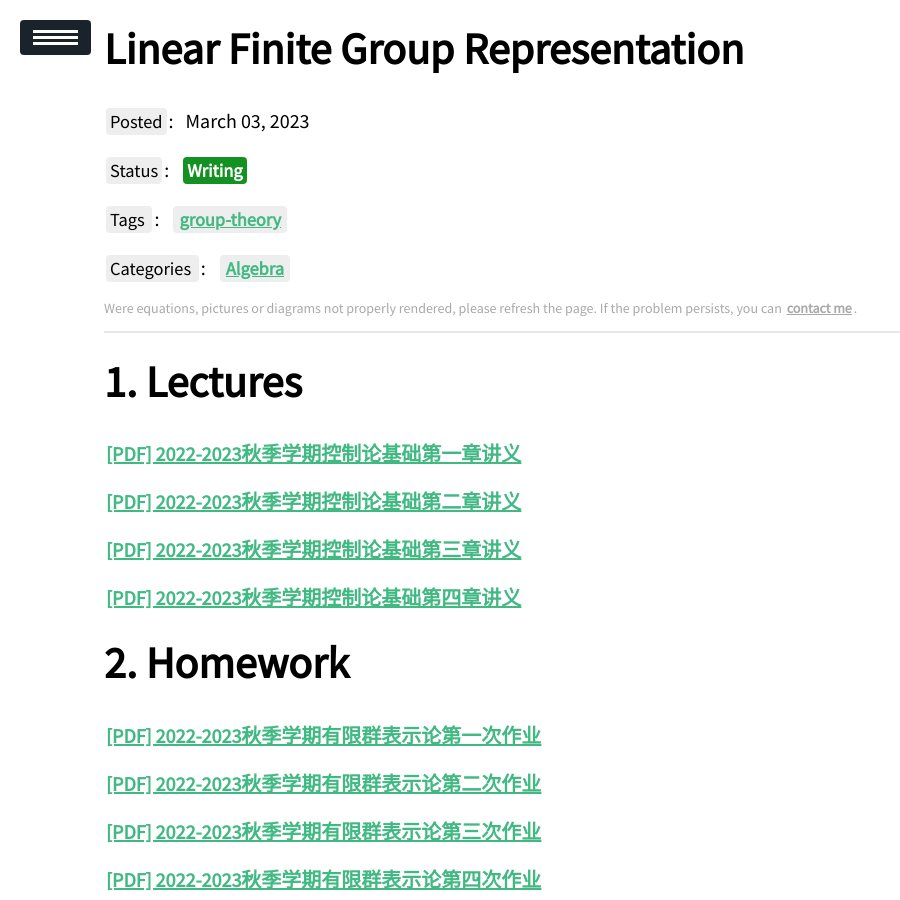
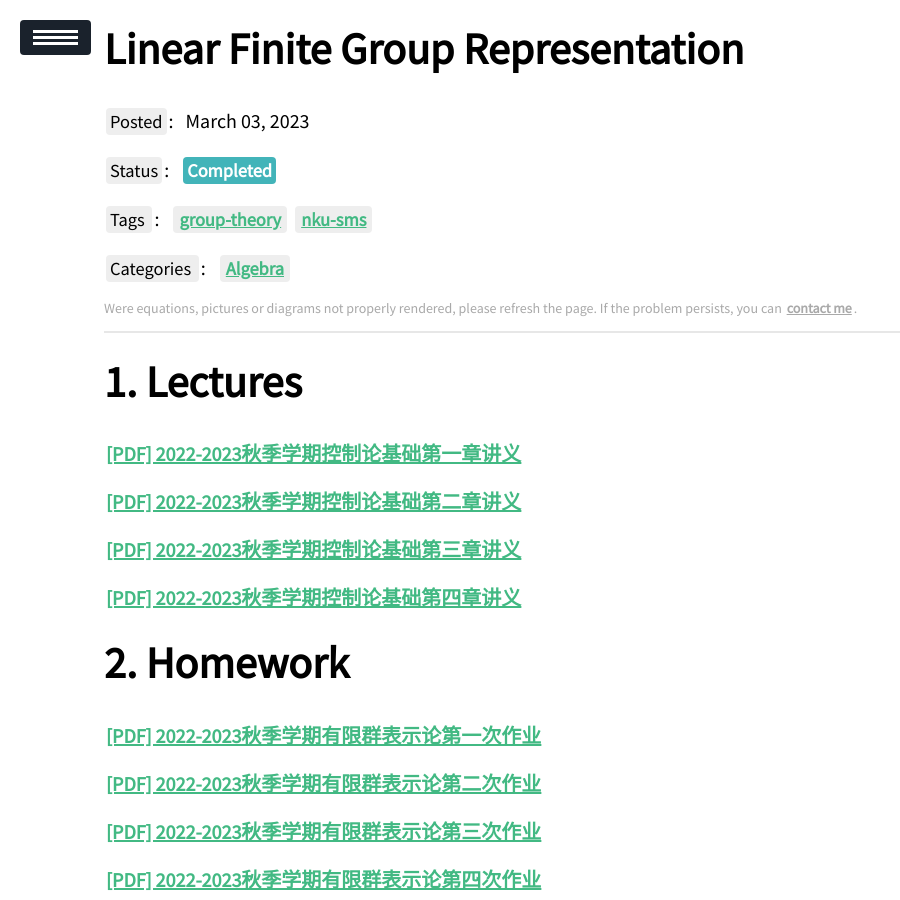
Before and after one commit to ssskz/ssskz.github.io, a Jekyll site: the page built from _posts/2023-3-3-Linear-Finite-Group-Representation.md, in a window 1280 px wide and 900 px high. Shown: the whole window, without its empty margins (0-900 px from the left). Built offline with Jekyll 4.4.1, drawn with Linux system fonts in a browser that asks for light colours; our own code applies the rules of GitHub Pages for plain Markdown files; a script that is not in the unit is left out.

Commit message:
update _posts/2023-3-3-Linear-Finite-Group-Representation.md.
Signed-off-by: ssskz <12497590+ssskz@user.noreply.gitee.com>

```diff
--- a/_posts/2023-3-3-Linear-Finite-Group-Representation.md
+++ b/_posts/2023-3-3-Linear-Finite-Group-Representation.md
@@ -4,8 +4,8 @@ commentable: true
 Edit: 2023-3-2
 mathjax: true
 mermaid: true
-tags: group-theory
-status: Writing
+tags: group-theory nku-sms
+status: Completed
 categories: Algebra
 description: Sharing of learning materials (homework and exams) about **Linear Finite Group Representation** course given by [Pr.Chang](http://www.nim.nankai.edu.cn/cl/list.htm) sms, Nankai University, in 2022 Fall semester.
 ---
```
